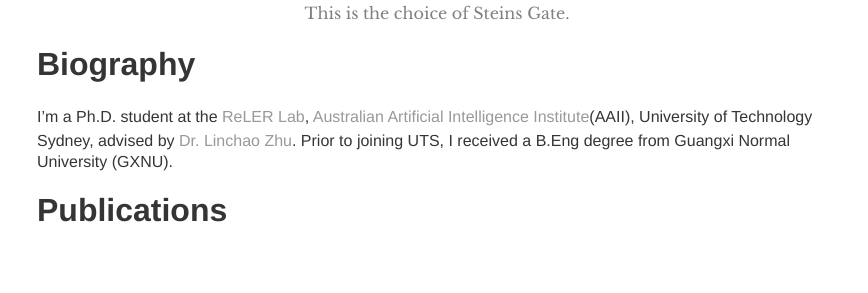
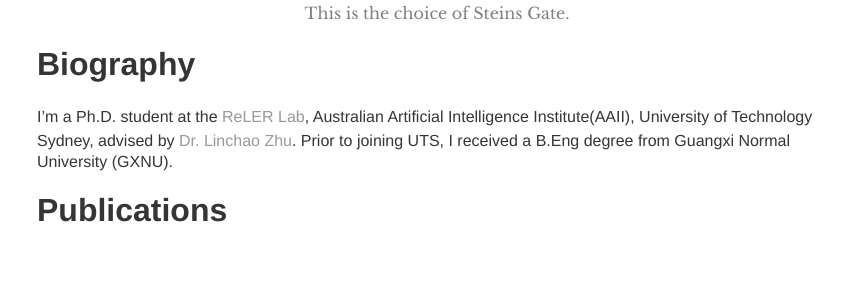
Before and after one commit to jinghaoliu/Web, a Jekyll site: the page built from index.md, in a window 1280 px wide. Shown: the part 252-545 px from the top of the page, without its empty margins (203-1071 px from the left). Built offline with Jekyll 4.4.1, drawn with Linux system fonts in a browser that asks for light colours; our own code applies the rules of GitHub Pages for plain Markdown files; part of the change alters nothing that is shown.

```diff
--- a/index.md
+++ b/index.md
@@ -4,7 +4,7 @@ layout: about
 ---
 
 # Biography
-I'm a Ph.D. student at the [ReLER Lab](https://reler.net/), [Australian Artificial Intelligence Institute](https://www.uts.edu.au/research/australian-artificial-intelligence-institute/)(AAII), University of Technology Sydney, advised by [Dr. Linchao Zhu](https://ffmpbgrnn.github.io/). Prior to joining UTS, I received a B.Eng degree from Guangxi Normal University (GXNU).
+I'm a Ph.D. student at the [ReLER Lab](https://reler.net/), Australian Artificial Intelligence Institute(AAII), University of Technology Sydney, advised by [Dr. Linchao Zhu](https://ffmpbgrnn.github.io/). Prior to joining UTS, I received a B.Eng degree from Guangxi Normal University (GXNU).
 <br/>
 
 # Publications
```
